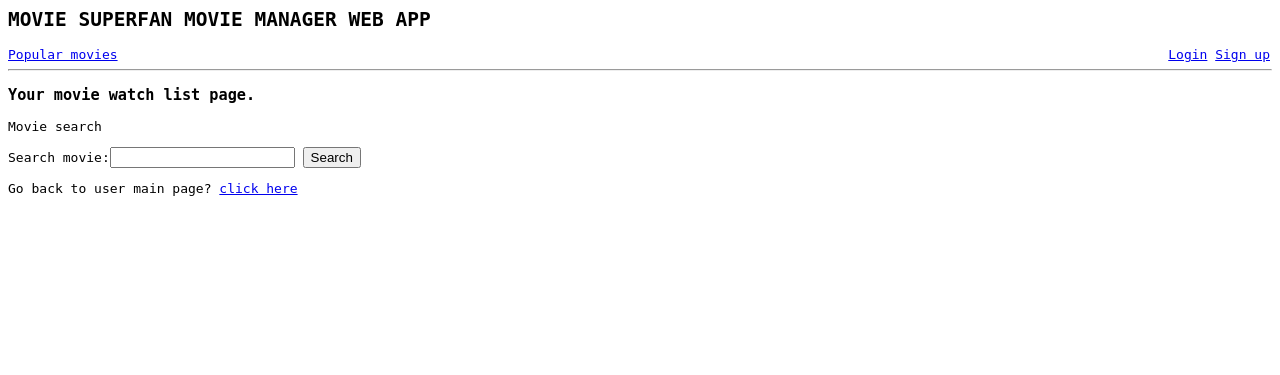
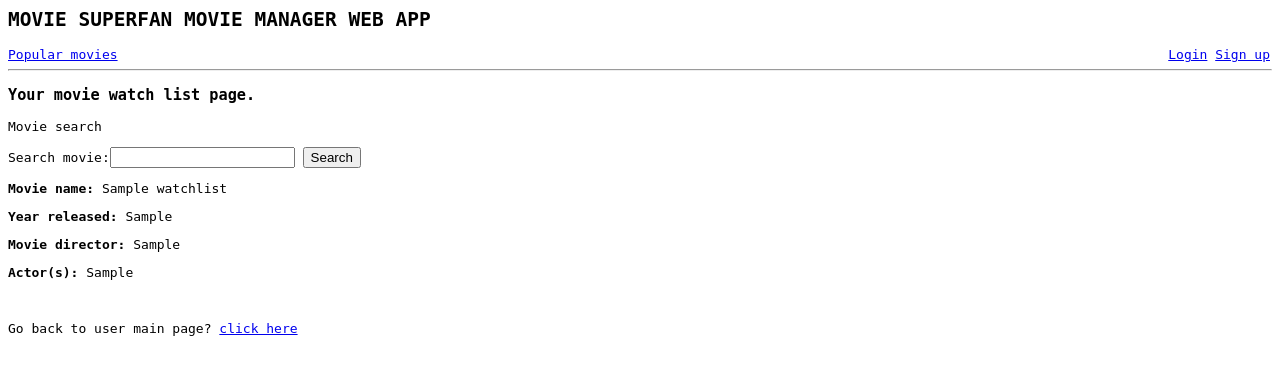
Before and after one commit to dillik539/movie_manager, a Django app: page /user/movies/watchlist/ in a window 1280 px wide. Shown: the top 375 px of the page. Run offline with Django 3.2, Linux system fonts and the light colour scheme; tables that the repository leaves empty hold one stand-in row (values such as "Sample post").

Commit message:
Added the functionality to add/not-add movie to the watch list table, added cancel button in movie.html, and updated code in watchlist.html so that user can see movies that are already in the watchlist table.

```diff
--- a/movie_management_app/templates/movie_management_app/watchlist.html
+++ b/movie_management_app/templates/movie_management_app/watchlist.html
@@ -11,6 +11,16 @@
   </form>
 </div>
 
+<div>
+  {% for list in watchlist %}
+    <p><strong>Movie name:</strong> {{list.name}}</p>
+    <p><strong>Year released:</strong> {{list.year}}</p>
+    <p><strong>Movie director:</strong> {{list.director}}</p>
+    <p><strong>Actor(s):</strong> {{list.actor}}</p>
+    <br>
+  {% endfor %}
+</div>
+
 <p>Go back to user main page? <a href = "{% url 'user' %}">click here</a></p>
 
 {% endblock %}
--- a/movie_management_app/views.py
+++ b/movie_management_app/views.py
@@ -31,9 +31,11 @@ def user(request):
     return render(request, 'movie_management_app/user.html')
 
 def watch_list(request):
+    watchlist = WatchList.objects.all()
     form = WatchListForm()
     search_movie = request.GET.get('search_movie')
-    return render(request, 'movie_management_app/watchlist.html', {'form' : form})
+    args = {'form' : form, 'watchlist': watchlist}
+    return render(request, 'movie_management_app/watchlist.html', args)
 
 def movie_list(request):
     # apikey = 'd14fee3e'
@@ -63,15 +65,18 @@ def movie_list(request):
     return render(request, 'movie_management_app/movie.html',{'movie': movie})
 
 def add_to_watchlist(request):
+
     title = request.POST.get("Title")
     year = request.POST.get('Year')
     director = request.POST.get('Director')
     actor = request.POST.get('Actors')
     new_movie = WatchList(name = title, actor = actor, director = director, year = year)
     # new_movie = WatchList(name = movie.Title, actor = movie.Actors, director = movie.Director, year = movie.Year)
+    if not 'Cancel' in request.POST:
+        new_movie.save()
+    return render(request, 'movie_management_app/user.html')
 
-    new_movie.save()
-    return render(request, 'movie_management_app/user.html')
+
 
 def watched_list(request):
     form = WatchedListForm()
```
Also changed, not shown: movie_management_app/templates/movie_management_app/movie.html (+8 -4 lines).
